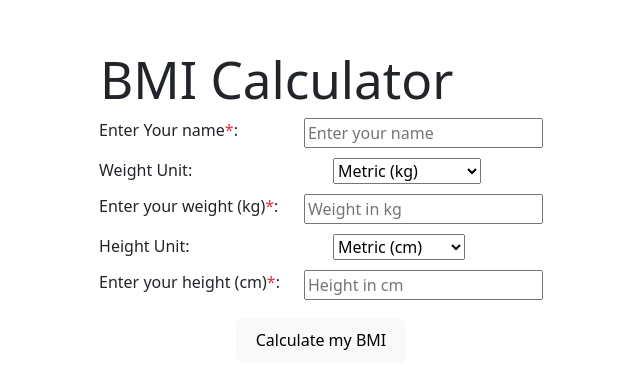
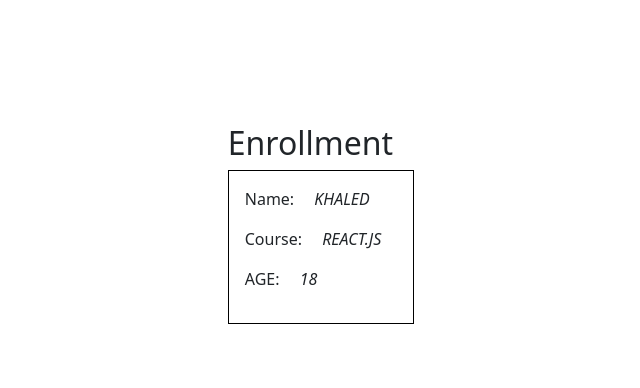
Before and after one commit to abdlghany/Status200, a React (Vite) app in the folder Stage3/vite/Vite-React-Project/: page / in a window 1280 px wide. Shown: the part 176-564 px from the top of the page, without its empty margins (319-959 px from the left). Built offline with nearby package versions, Linux system fonts and the light colour scheme.

Commit message:
wip 1st project

```diff
--- a/Stage3/vite/Vite-React-Project/src/App.tsx
+++ b/Stage3/vite/Vite-React-Project/src/App.tsx
@@ -1,12 +1,10 @@
 import './App.css'
-import BMIComponent from './components/BMICalculator'
+import RevisionEnrollment from './components/RevisionEnrollment'
 
 
 function App() {
   return (
-    <>
-    <BMIComponent/>
-    </>
+    <RevisionEnrollment/>
   )
 }
 
--- a/Stage3/vite/Vite-React-Project/src/components/Counter.tsx
+++ b/Stage3/vite/Vite-React-Project/src/components/Counter.tsx
@@ -1,12 +1,13 @@
 import { useState } from "react";
-const defaultValue = 10;
+const defaultValue = 0;
+
 function Counter() {
     const [value, setValue] = useState(defaultValue);
 
     return (
         <>
             <h2>{value}</h2>
-            <button onClick={() => setValue(value - 1)}>decrease by 1</button>
+            <button onClick={() => setValue(value -1)}>decrease by 1</button>
             <button onClick={() => setValue(defaultValue)}>reset</button>
             <button onClick={() => setValue(value + 1)}>increase by 1</button>
         </>
--- /dev/null
+++ b/Stage3/vite/Vite-React-Project/src/components/RevisionEnrollment.tsx
@@ -0,0 +1,13 @@
+function RevisionEnrollment() {
+      return (
+        <>
+            <h2 className="text-start">Enrollment</h2>
+            <div className="border-1 border-black border p-3 text-start">
+                <p>Name: <span className="fst-italic">KHALED</span></p>
+                <p>Course: <span className="fst-italic">REACT.JS</span></p>
+                <p>AGE: <span className="fst-italic">18</span></p>
+            </div>
+        </>
+    );
+}
+export default RevisionEnrollment;
```
